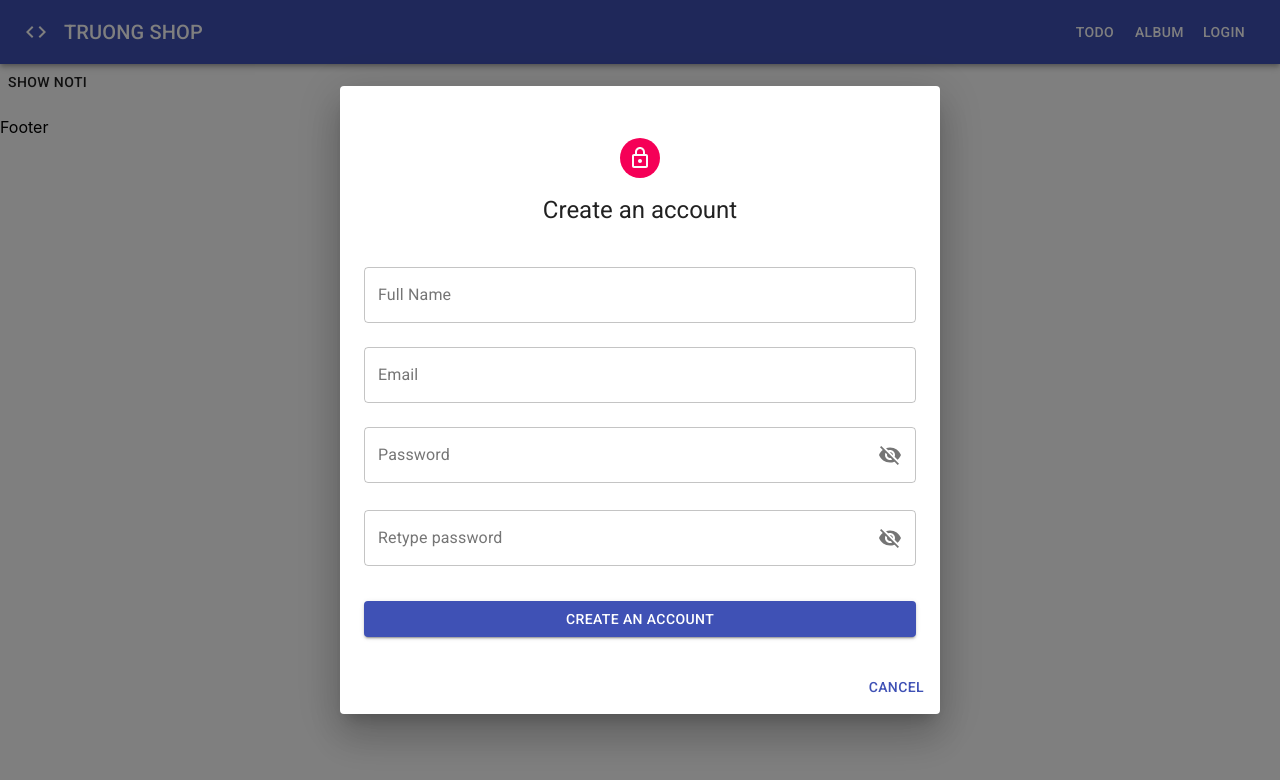
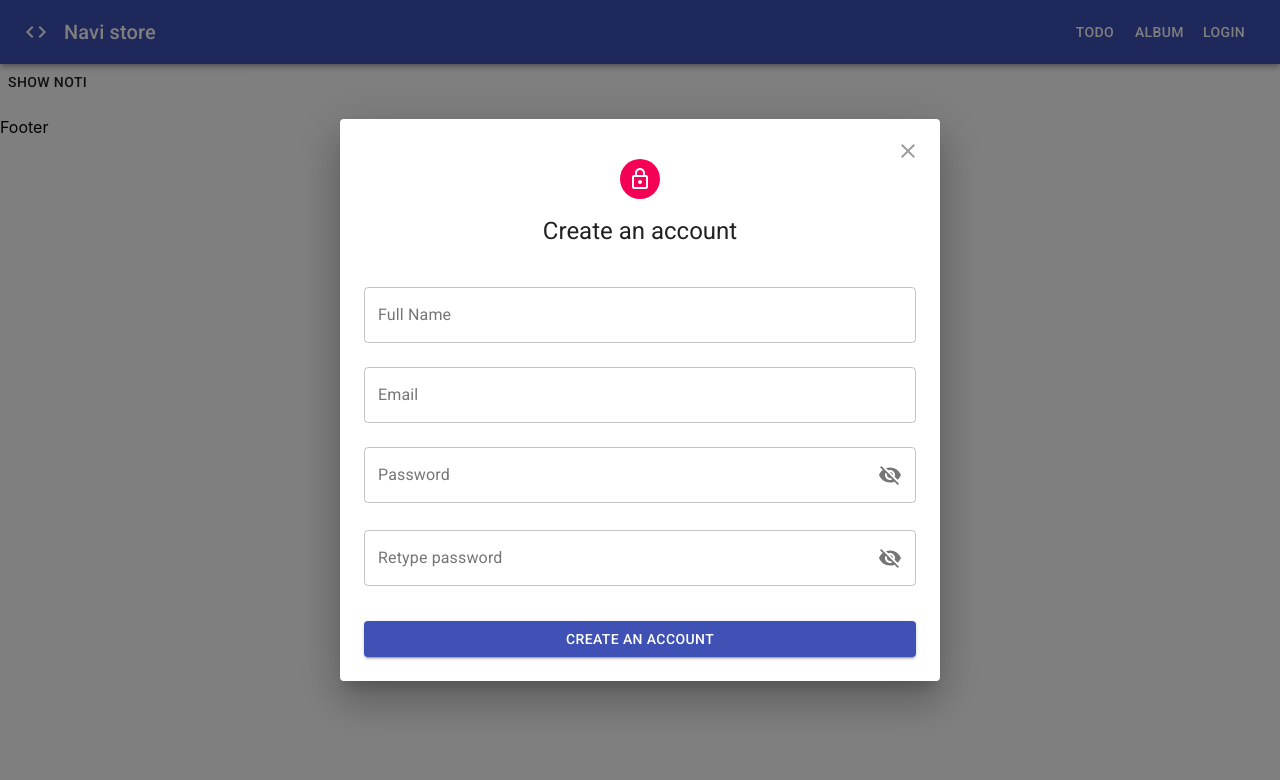
Before and after one commit to truongnguyen0868795985/react-udemy, a React (Create React App) app: page / in a window 1280 px wide. Both pictures are taken after a click on the button "LOGIN". Shown: the top 780 px of the page. Built offline with nearby package versions, Linux system fonts and the light colour scheme; no server answers.

Commit message:
Change register ui

```diff
--- a/src/components/Header/index.jsx
+++ b/src/components/Header/index.jsx
@@ -2,10 +2,11 @@
 
 import AppBar from '@material-ui/core/AppBar';
 import Button from '@material-ui/core/Button';
+import { Close } from '@material-ui/icons';
 import CodeIcon from '@material-ui/icons/Code';
 import Dialog from '@material-ui/core/Dialog';
-import DialogActions from '@material-ui/core/DialogActions';
 import DialogContent from '@material-ui/core/DialogContent';
+import { IconButton } from '@material-ui/core';
 import React from 'react';
 import Register from 'features/Auth/components/Register';
 import Toolbar from '@material-ui/core/Toolbar';
@@ -25,6 +26,13 @@
   link: {
     color: 'white',
     textDecoration: 'none',
+  },
+  closeButton: {
+    position: 'absolute',
+    top: theme.spacing(1),
+    right: theme.spacing(1),
+    color: theme.palette.grey[500],
+    zIndex: 1,
   },
 }));
 
@@ -48,7 +56,7 @@
           <CodeIcon className={classes.menuButton} />
           <Typography variant="h6" className={classes.title}>
             <Link className={classes.link} to="/">
-              TRUONG SHOP
+              Navi store
             </Link>
           </Typography>
 
@@ -72,14 +80,12 @@
         onClose={handleClose}
         aria-labelledby="form-dialog-title"
       >
+        <IconButton className={classes.closeButton} onClick={handleClose}>
+          <Close />
+        </IconButton>
         <DialogContent>
           <Register closeDialog={handleClose} />
         </DialogContent>
-        <DialogActions>
-          <Button onClick={handleClose} color="primary">
-            Cancel
-          </Button>
-        </DialogActions>
       </Dialog>
     </div>
   );
```
